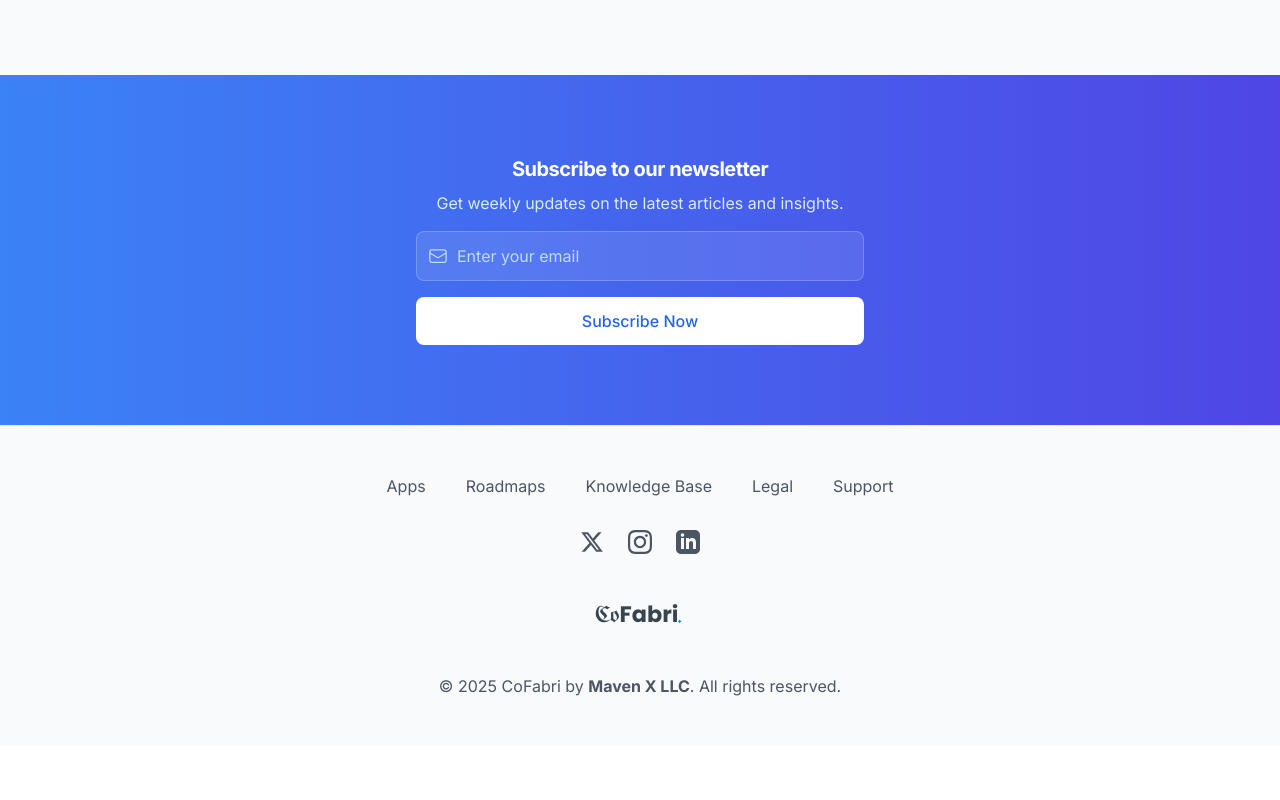
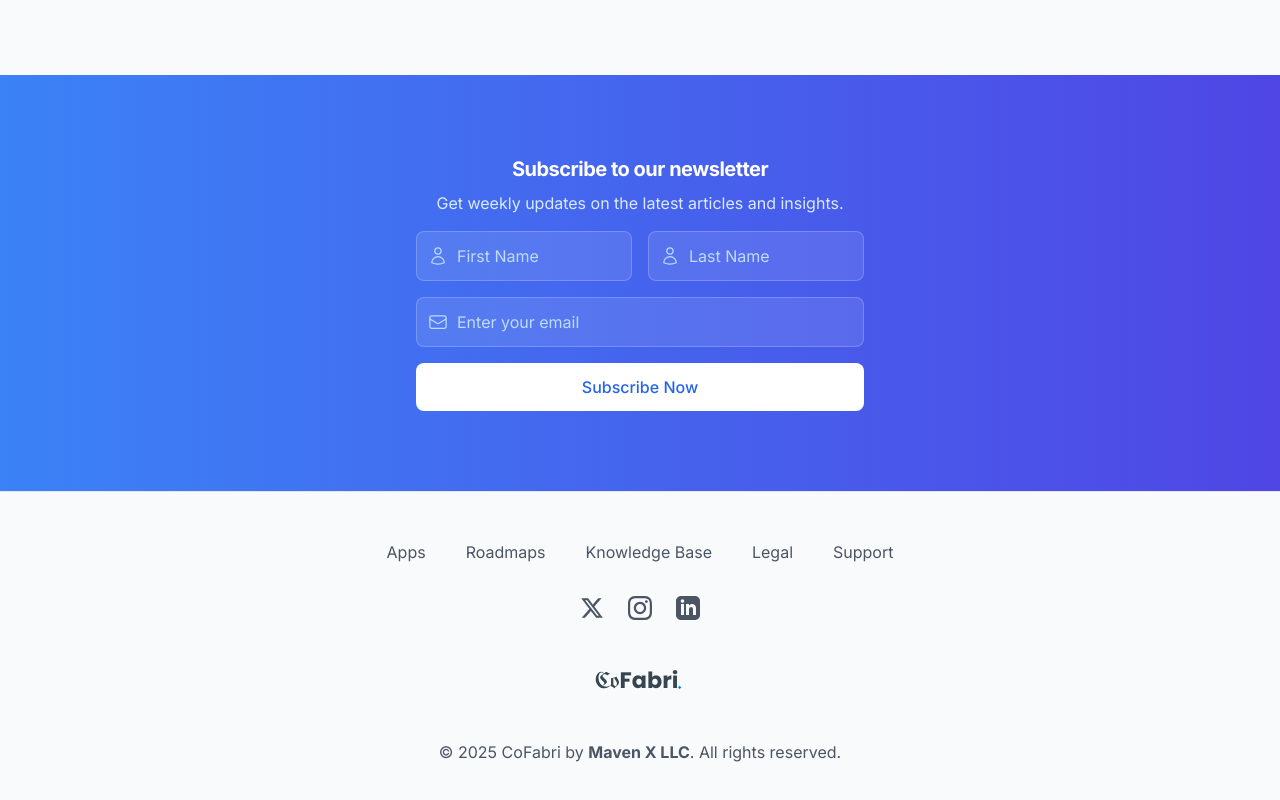
Before and after one commit to CoFabri/cofabri-website, a Next.js app: page / in a window 1280 px wide. Shown: the part 3477-4277 px from the top of the page. Before the commit the page ends 4223 px from the top, so only its background shows below. Built offline with nearby package versions, Linux system fonts and the light colour scheme; no server answers.

Commit message:
Enhance newsletter signup functionality by adding first name and last name fields. Update API request to include new fields and modify success message to personalize subscriber acknowledgment. Improve UI with additional input fields for first and last names.

```diff
--- a/src/app/api/newsletter/route.ts
+++ b/src/app/api/newsletter/route.ts
@@ -2,7 +2,7 @@ import { NextResponse } from 'next/server';
 
 export async function POST(request: Request) {
   try {
-    const { email } = await request.json();
+    const { firstName, lastName, email } = await request.json();
 
     const AIRTABLE_API_KEY = process.env.AIRTABLE_PERSONAL_ACCESS_TOKEN;
     const AIRTABLE_BASE_ID = process.env.AIRTABLE_BASE_ID;
@@ -47,10 +47,11 @@ export async function POST(request: Request) {
           records: [
             {
               fields: {
-                fld2lIQ2bxa9XONbo: email, // Email
-                fldF9buToXQ3Jmv7B: 'Active', // Select
-                fldGHBLOzKwG7WpDI: 'Website', // Source
-                fldS71fyXoPbulnA0: 'Unverified', // Email Verification
+                'Email': email,
+                'First Name': firstName,
+                'Last Name': lastName,
+                'Source': 'Website',
+                'Email Verification': 'Unverified'
               }
             }
           ]
--- a/src/components/ui/NewsletterSignup.tsx
+++ b/src/components/ui/NewsletterSignup.tsx
@@ -1,7 +1,7 @@
 'use client';
 
 import React, { useState, useEffect } from 'react';
-import { EnvelopeIcon, CheckCircleIcon } from '@heroicons/react/24/outline';
+import { EnvelopeIcon, CheckCircleIcon, UserIcon } from '@heroicons/react/24/outline';
 import Cookies from 'js-cookie';
 
 interface NewsletterSignupProps {
@@ -15,6 +15,8 @@ export default function NewsletterSignup({
   title = 'Subscribe to our newsletter',
   description = 'Get weekly updates on the latest articles and insights.'
 }: NewsletterSignupProps) {
+  const [firstName, setFirstName] = useState('');
+  const [lastName, setLastName] = useState('');
   const [email, setEmail] = useState('');
   const [isSubmitting, setIsSubmitting] = useState(false);
   const [isSuccess, setIsSuccess] = useState(false);
@@ -42,7 +44,7 @@ export default function NewsletterSignup({
         headers: {
           'Content-Type': 'application/json',
         },
-        body: JSON.stringify({ email }),
+        body: JSON.stringify({ firstName, lastName, email }),
       });
 
       const data = await response.json();
@@ -68,7 +70,9 @@ export default function NewsletterSignup({
         <div className="flex flex-col items-center bg-white/20 border border-green-400 rounded-2xl p-8 max-w-md mx-auto shadow-lg">
           <CheckCircleIcon className="h-12 w-12 text-green-400 mb-3" />
           <h3 className="text-xl font-bold text-white mb-2">You're Subscribed!</h3>
-          <p className="text-blue-100 mb-1 text-center">Thank you for subscribing to our newsletter.</p>
+          <p className="text-blue-100 mb-1 text-center">
+            {firstName ? `Thank you for subscribing, ${firstName}!` : 'Thank you for subscribing to our newsletter.'}
+          </p>
           <p className="text-blue-100 text-center">Updates will be sent to <span className="font-semibold text-white">{email}</span>.</p>
         </div>
       </div>
@@ -82,6 +86,30 @@ export default function NewsletterSignup({
         <p className="text-blue-100">{description}</p>
       </div>
       <form onSubmit={handleSubmit} className="space-y-4 max-w-md mx-auto">
+        <div className="grid grid-cols-1 md:grid-cols-2 gap-4">
+          <div className="relative">
+            <UserIcon className="absolute left-3 top-1/2 transform -translate-y-1/2 h-5 w-5 text-blue-200" />
+            <input
+              type="text"
+              value={firstName}
+              onChange={(e) => setFirstName(e.target.value)}
+              placeholder="First Name"
+              required
+              className="w-full pl-10 pr-4 py-3 rounded-lg bg-white/10 border border-white/20 text-white placeholder-blue-200 focus:outline-none focus:ring-2 focus:ring-white/50"
+            />
+          </div>
+          <div className="relative">
+            <UserIcon className="absolute left-3 top-1/2 transform -translate-y-1/2 h-5 w-5 text-blue-200" />
+            <input
+              type="text"
+              value={lastName}
+              onChange={(e) => setLastName(e.target.value)}
+              placeholder="Last Name"
+              required
+              className="w-full pl-10 pr-4 py-3 rounded-lg bg-white/10 border border-white/20 text-white placeholder-blue-200 focus:outline-none focus:ring-2 focus:ring-white/50"
+            />
+          </div>
+        </div>
         <div className="relative">
           <EnvelopeIcon className="absolute left-3 top-1/2 transform -translate-y-1/2 h-5 w-5 text-blue-200" />
           <input
```
